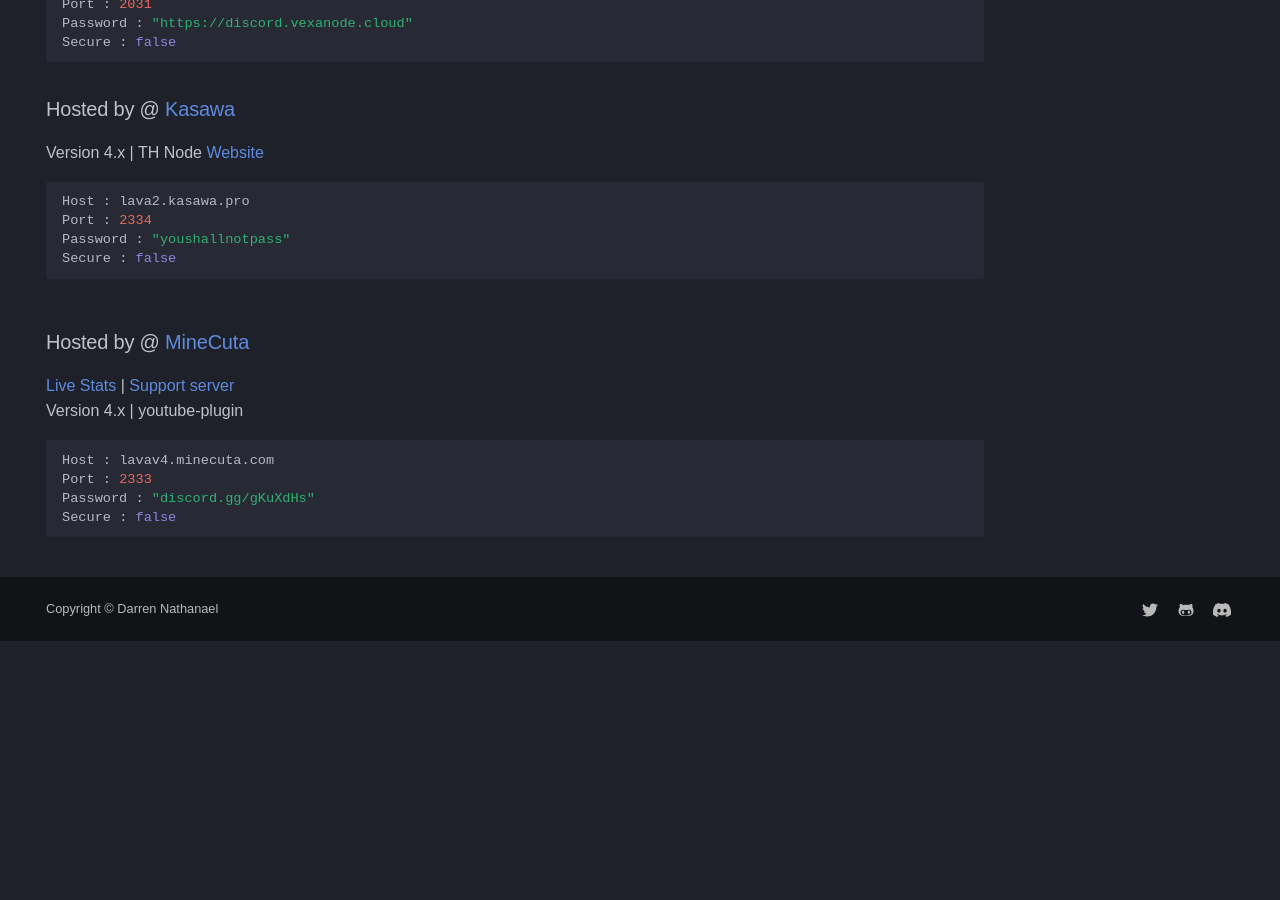
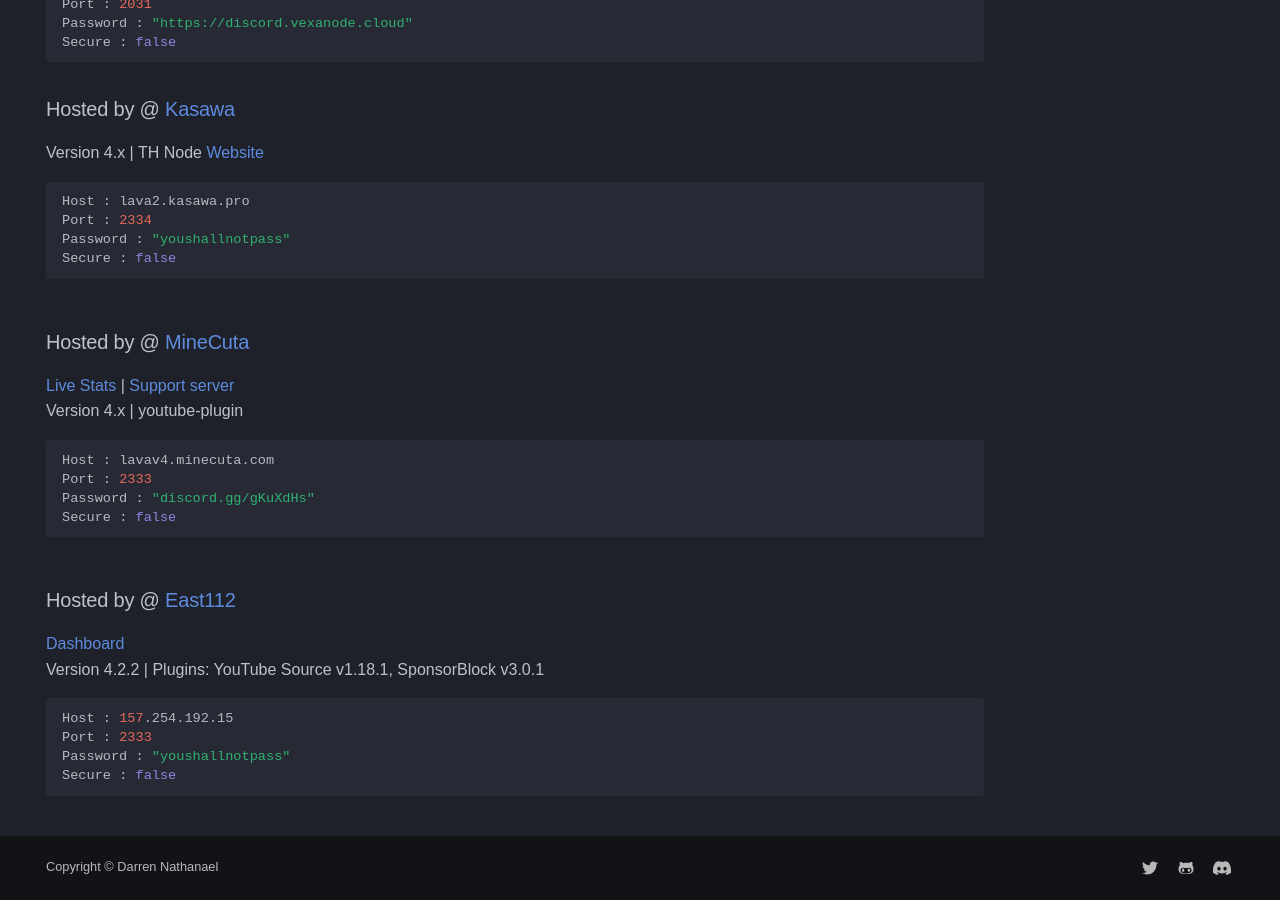
Before and after one commit to DarrenOfficial/lavalink-list, an MkDocs documentation site: the page built from docs/NoSSL/Lavalink-NonSSL.md, in a window 1280 px wide and 900 px high, scrolled down 2823 px. Built offline with MkDocs 1.6.1 and Material for MkDocs 9.7.7, drawn with Linux system fonts in a browser that asks for light colours; some web fonts are replaced; comment, search, counter and statistics services are not loaded; a style sheet for code colours, icons or effects is not loaded; before the commit the page ends 3464 px from its top, so only the background shows below that.

Commit message:
Add East112 Lavalink server (NoSSL) (#816)

````diff
--- a/docs/NoSSL/Lavalink-NonSSL.md
+++ b/docs/NoSSL/Lavalink-NonSSL.md
@@ -154,3 +154,13 @@ Port : 2333
 Password : "discord.gg/gKuXdHs"
 Secure : false
 ```
+
+### Hosted by @ [East112](https://github.com/East112)
+[Dashboard](http://157.254.192.15:3001) <br />
+Version 4.2.2 | Plugins: YouTube Source v1.18.1, SponsorBlock v3.0.1 <br />
+```bash
+Host : 157.254.192.15
+Port : 2333
+Password : "youshallnotpass"
+Secure : false
+```
````
